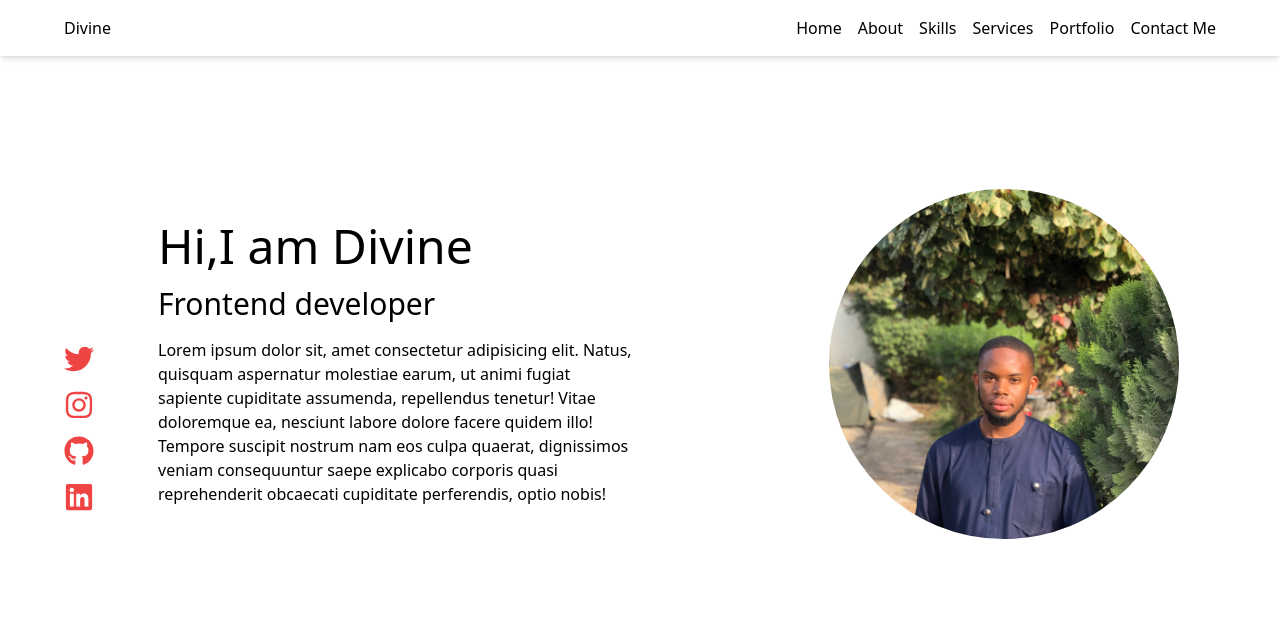
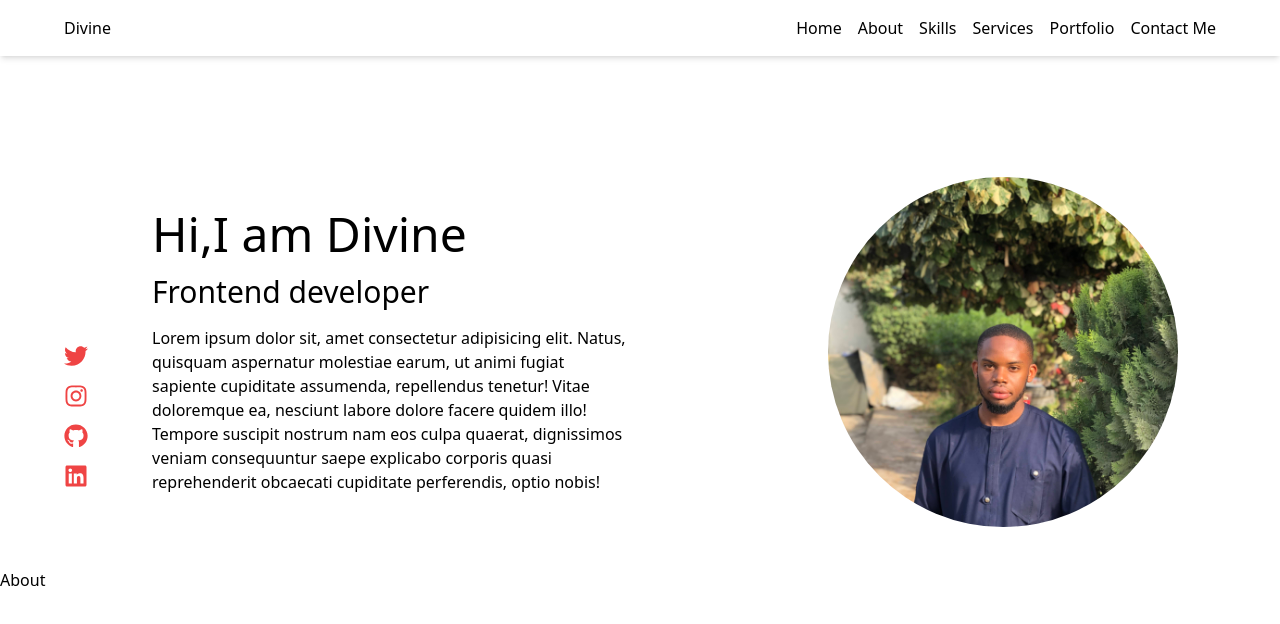
Before and after one commit to Deevyne99/my-portfolio, a React (Vite) app in the folder portfolio/: page / in a window 1280 px wide. Shown: the top 624 px of the page. Built offline with nearby package versions, Linux system fonts and the light colour scheme.

Commit message:
hero:added some features

```diff
--- a/portfolio/src/App.jsx
+++ b/portfolio/src/App.jsx
@@ -1,12 +1,14 @@
 // import React from 'react'
 import Navbar from './components/navbar/Navbar'
 import Hero from './components/hero/Hero'
+import About from './components/about/About'
 
 const App = () => {
   return (
     <div>
       <Navbar />
       <Hero />
+      <About />
     </div>
   )
 }
--- a/portfolio/src/components/about/About.jsx
+++ b/portfolio/src/components/about/About.jsx
@@ -0,0 +1,7 @@
+import React from 'react'
+
+const About = () => {
+  return <div>About</div>
+}
+
+export default About
--- a/portfolio/src/components/hero/Hero.jsx
+++ b/portfolio/src/components/hero/Hero.jsx
@@ -4,14 +4,18 @@ import image from '../../assets/div.jpeg'
 const Hero = () => {
   const { social } = useGlobalContext()
   return (
-    <section className='mx-4 my-20 md:mx-16 '>
+    <section className='mx-4 mt-20 md:mx-16 '>
       <div className='flex justify-between lg:gap-16 md:gap-8 '>
         <ul className='hidden md:flex  sm:relative  fixed top-16  gap-4 flex-col  lg:my-36 '>
           {social.map((link) => {
             const { id, url, icon } = link
             return (
-              <li key={id} className=' '>
-                <a href={url} className='text-red-500 text-3xl '>
+              <li key={id} className='hover:animate-bounce hover:rotate-45 '>
+                <a
+                  href={url}
+                  target='_blank'
+                  className='text-red-500 text-2xl '
+                >
                   {icon}
                 </a>
               </li>
@@ -37,8 +41,12 @@ const Hero = () => {
               {social.map((link) => {
                 const { id, url, icon } = link
                 return (
-                  <li key={id} className=' '>
-                    <a href={url} className='text-red-500 text-2xl '>
+                  <li key={id} className=' hover:rotate-90'>
+                    <a
+                      href={url}
+                      target='_blank'
+                      className='text-red-500 text-2xl '
+                    >
                       {icon}
                     </a>
                   </li>
```
